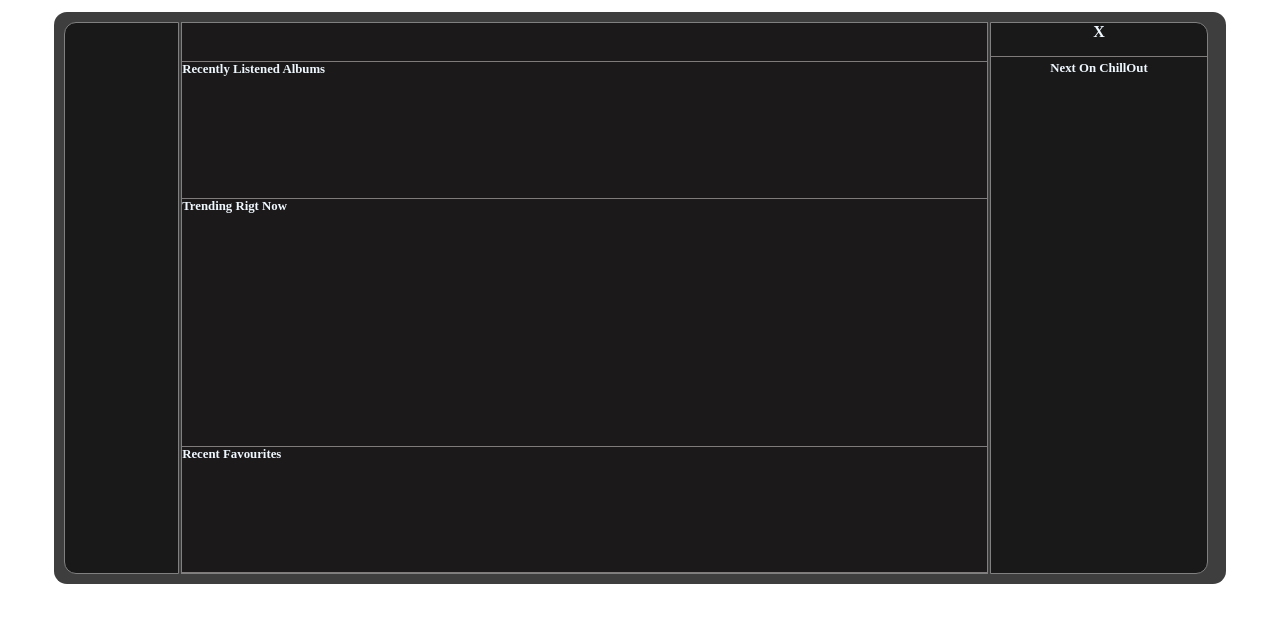
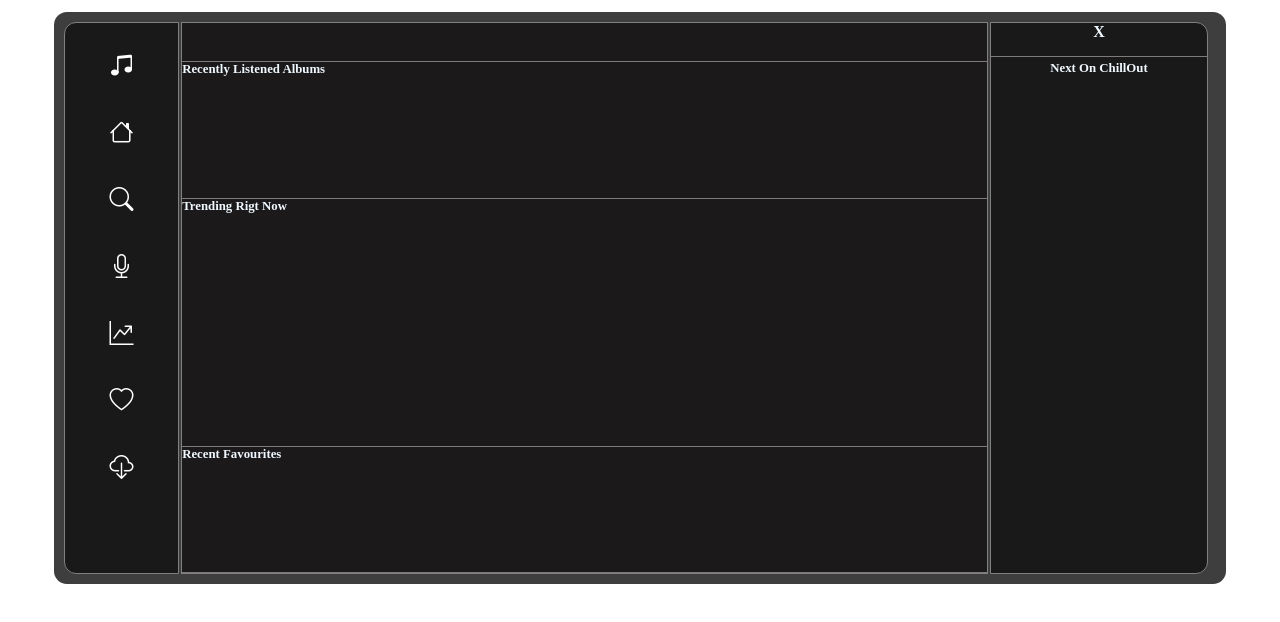
Before and after one commit to Arman091/symphony, a plain HTML site: page index.html in a window 1280 px wide. Drawn offline with nearby package versions, Linux system fonts and the light colour scheme.

Commit message:
"icons added"

```diff
--- a/index.html
+++ b/index.html
@@ -3,12 +3,28 @@
   <head>
     <meta charset="UTF-8" />
     <meta name="viewport" content="width=device-width, initial-scale=1.0" />
+    <link
+      rel="stylesheet"
+      href="https://cdn.jsdelivr.net/npm/bootstrap-icons@1.7.2/font/bootstrap-icons.css"
+    />
+
     <link rel="stylesheet" href="./styles/index.css" />
+
     <title>Symphony</title>
   </head>
   <body>
     <div class="container">
-      <div class="grid-item" id="sidebar"></div>
+      <div class="grid-item" id="sidebar">
+        <div class="icons-container">
+          <i class="bi bi-music-note-beamed"></i>
+          <i class="bi bi-house"></i>
+          <i class="bi bi-search"></i>
+          <i class="bi bi-mic"></i>
+          <i class="bi bi-graph-up-arrow"></i>
+          <i class="bi bi-heart"></i>
+          <i class="bi bi-cloud-download"></i>
+        </div>
+      </div>
       <!-- Middle-section of App -->
       <div class="grid-item" id="middle">
         <div class="middle-child"></div>
@@ -19,7 +35,7 @@
       <!-- Right section of App -->
 
       <div class="grid-item" id="right">
-        <div id="close"> X </div>
+        <div id="close">X</div>
         <div><p>Next On ChillOut</p></div>
       </div>
     </div>
--- a/styles/index.css
+++ b/styles/index.css
@@ -30,8 +30,21 @@
   height: 550px;
 }
 
+/* side bar styling */
 #sidebar {
   border-radius: 12px 0px 0px 12px;
+}
+
+.icons-container {
+  display: flex; /* Use flexbox */
+  flex-direction: column; /* Align icons vertically */
+}
+
+#sidebar i {
+  font-size: 24px;
+  color: #fff;
+  margin-bottom: 10px; /* Add spacing between icons */
+  margin-top: 30px;
 }
 
 #right {
@@ -57,12 +70,12 @@
 
 /* styling right div */
 
-#right p{
-   font-size: 0.8rem;
-   margin-top: 4px;
+#right p {
+  font-size: 0.8rem;
+  margin-top: 4px;
 }
 
-#close{
-    height: 33px;
-  border-bottom: 0.23px solid rgb(128, 123, 123) ;
+#close {
+  height: 33px;
+  border-bottom: 0.23px solid rgb(128, 123, 123);
 }
```
